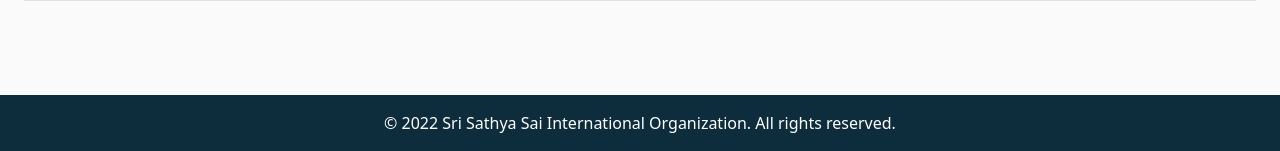
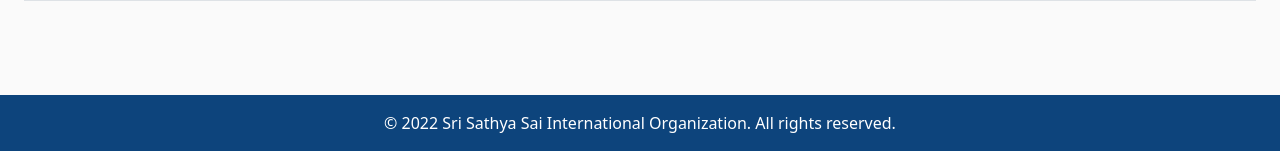
Before and after one commit to thiyaguj19-mt/online-member-directory, a Django app: page / in a window 1280 px wide. Shown: the part 649-800 px from the top of the page. Run offline with Django 4.2, Linux system fonts and the light colour scheme; some libraries are stand-ins or nearby versions.

Commit message:
added padding to footer and change footer color matching header

```diff
--- a/static/css/main.css
+++ b/static/css/main.css
@@ -156,11 +156,9 @@
 
 .footer {
 	border: none;
-    padding: 0px;
+    padding: 10px;
     margin: 40px 0px 0px 0px;
-
 }
-
 
 .copyright {
 
--- a/website/templates/footer.html
+++ b/website/templates/footer.html
@@ -1,7 +1,7 @@
 <footer class="page-footer font-small pt-4 fixed-bottom">
   <section
     class="footer-copyright text-center py-3"
-    style="background-color: #0d2d3d; color: #fff"
+    style="background-color: #0D447C!important; color: #fff"
   >
     <div class="container-fluid">
       <div class="row">
```
